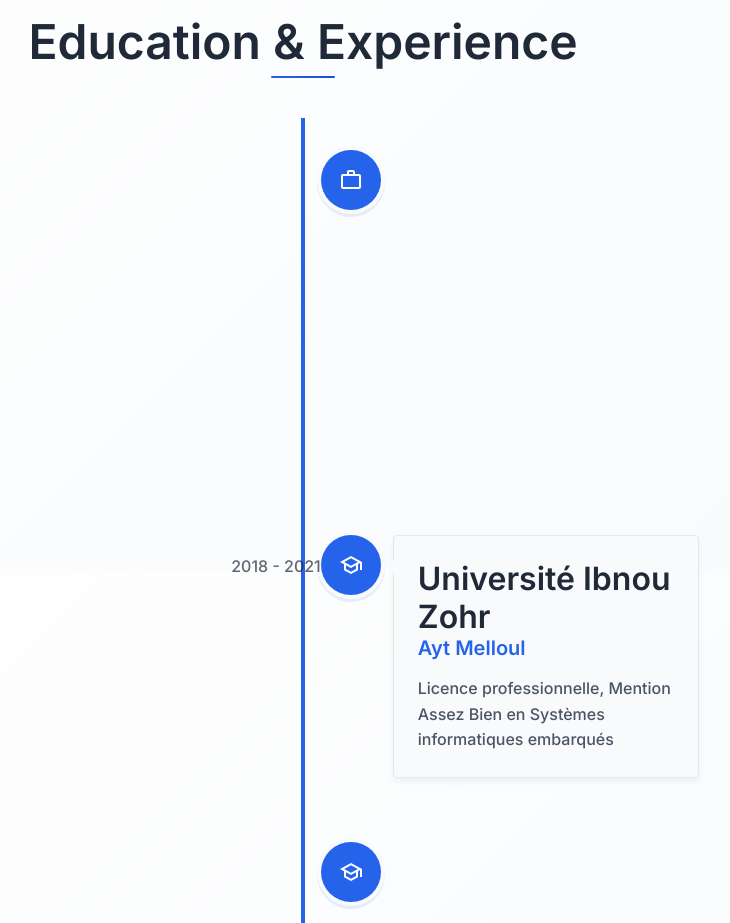
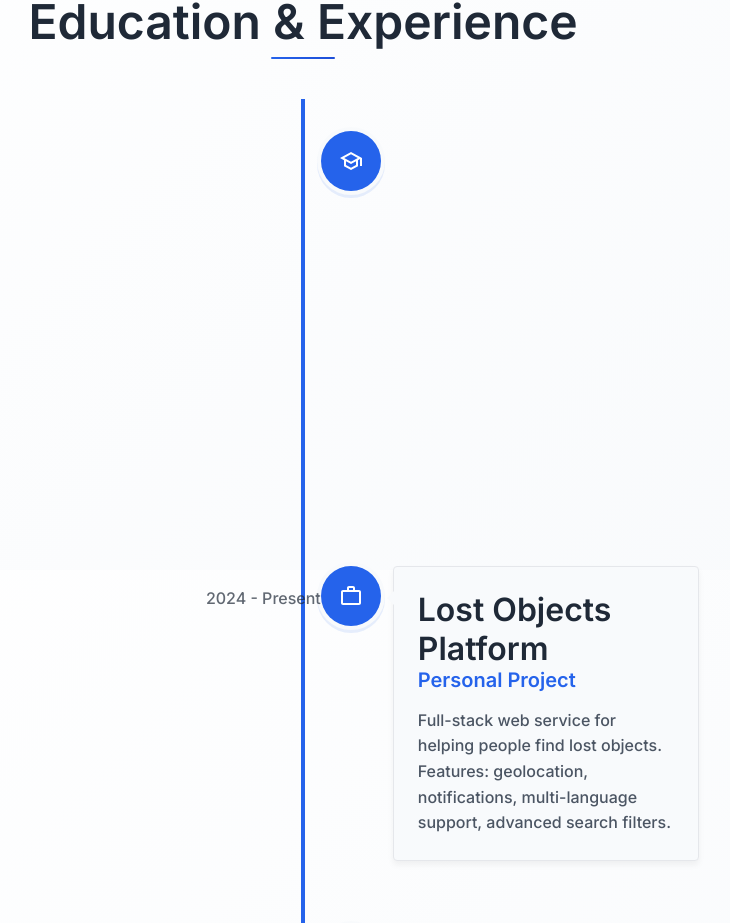
Before and after one commit to boubnacer/nacer-portfolio, a React (Create React App) app: page / in a window 1280 px wide. Shown: the part 1830-2753 px from the top of the page, without its empty margins (337-1067 px from the left). Built offline with nearby package versions, Linux system fonts and the light colour scheme.

Commit message:
Update portfolio with new information

```diff
--- a/src/components.js/Header.js
+++ b/src/components.js/Header.js
@@ -12,7 +12,7 @@
         </div>
         <div className="container header__details">
           <h1>Boubkraoui Nacer</h1>
-          <h5 className="text-light">Fullstack Web Developer</h5>
+          <h5 className="text-light">Master's Student in Embedded AI & Full-Stack Developer</h5>
           <div className="contact-cv__btns">
             <a href={Resume} className="btn" download>
               Download CV
--- a/src/data.js
+++ b/src/data.js
@@ -19,15 +19,15 @@
     id: 1,
     icon: <MdWork />,
     title: "Experience",
-    descri: "2+ months graduation project",
-    descri1: "3+ months self-training",
+    descri: "2+ months professional internship",
+    descri1: "3+ years self-training & projects",
   },
   {
     id: 2,
     icon: <GoProject />,
     title: "Projects",
-    descri: "15+ ReactJs mini projets",
-    descri1: "2+ MongoDB/ExpressJs/ReactJs/NodeJs projects",
+    descri: "5+ Full-Stack MERN applications",
+    descri1: "3+ AI/ML & RAG systems",
   },
 ];
 
@@ -116,13 +116,13 @@
     icon: <HiOutlineMail />,
     title: "Email",
     email: "boubkraoui.nacer@gmail.com",
-    link: "mailto:boubkraoui.nacer@email.com",
+    link: "mailto:boubkraoui.nacer@gmail.com",
   },
   {
     id: 2,
     icon: <ImWhatsapp />,
     title: "Whatsapp",
-    email: "+212654587065",
+    email: "+212 654-587-065",
     link: "https://api.whatsapp.com/send?phone=+212654587065",
   },
 ];
@@ -130,51 +130,111 @@
 export const timelineElements = [
   {
     id: 1,
-    title: "Entreprise AJICOD",
-    location: "Dcheira El Jihadia",
+    title: "Master in Embedded Artificial Intelligence",
+    location: "Université Ibn Zohr",
     descreption:
-      "Il s'agit d'un projet de fin d'année, dans lequel j'ai travaillé sur le front-end du Site Web qui fait la gestion des activités des écoles, En utilisant le framework VueJs.",
-    buttonText: "View Frontend projects",
-    date: "15/05/2021 - 05/07/2021",
+      "Currently pursuing Master's degree in Embedded AI, specializing in MERN stack development and AI/ML integration.",
+    buttonText: "View AI Projects",
+    date: "2024 - Present",
+    icon: "school",
+  },
+  {
+    id: 2,
+    title: "Lost Objects Platform",
+    location: "Personal Project",
+    descreption:
+      "Full-stack web service for helping people find lost objects. Features: geolocation, notifications, multi-language support, advanced search filters.",
+    buttonText: "View Project",
+    date: "2024 - Present",
     icon: "work",
   },
   {
-    id: 2,
-    title: "Université Ibnou Zohr",
-    location: " Ayt Melloul",
+    id: 3,
+    title: "RAG Web Application",
+    location: "Academic Project",
     descreption:
-      "Licence professionnelle, Mention Assez Bien en Systèmes informatiques embarqués",
-    buttonText: "View Frontend projects",
+      "Document-based Q&A application using MERN stack. Features: document upload, OpenAI API integration, contextual response generation.",
+    buttonText: "View Project",
+    date: "2024",
+    icon: "work",
+  },
+  {
+    id: 4,
+    title: "RAG Android Application",
+    location: "Academic Project",
+    descreption:
+      "Native mobile application with Java. Same RAG functionality as web version, optimized for mobile devices with intuitive UI.",
+    buttonText: "View Project",
+    date: "2024",
+    icon: "work",
+  },
+  {
+    id: 5,
+    title: "Frontend Developer Intern",
+    location: "AJICOD, Dcheira El Jihadia",
+    descreption:
+      "Developed user interface for school activity management system using Vue.js. Created reusable components and optimized performance.",
+    buttonText: "View Projects",
+    date: "May 2021 - July 2021",
+    icon: "work",
+  },
+  {
+    id: 6,
+    title: "Professional License in Embedded Systems",
+    location: "Université Ibn Zohr",
+    descreption:
+      "Professional License, Good Mention in Embedded Computer Systems",
+    buttonText: "View Academic Projects",
     date: "2018 - 2021",
     icon: "school",
   },
   {
+    id: 7,
+    title: "Baccalaureate in Physical and Chemical Sciences",
+    location: "Lycée Al Arak, Taroudant",
+    descreption:
+      "Baccalaureate, Good Mention in Physical and Chemical Sciences",
+    buttonText: "View Academic Record",
+    date: "June 2018",
+    icon: "school",
+  },
+];
+
+export const technicalSkills = [
+  {
+    id: 1,
+    title: "Full-Stack Development",
+    description: "MERN Stack (MongoDB, Express, React, Node.js), Vue.js",
+    icon: "💻"
+  },
+  {
+    id: 2,
+    title: "Frontend Technologies",
+    description: "JavaScript, React, Vue.js, TailwindCSS, HTML5, CSS3",
+    icon: "🎨"
+  },
+  {
     id: 3,
-    title: "Université Ibnou Zohr",
-    location: " Ayt Melloul",
-    descreption:
-      " DEUP, Mention Assez Bien en Systèmes informatiques embarqués",
-    buttonText: "View Frontend projects",
-    date: "2018 - 2020",
-    icon: "school",
+    title: "Backend & APIs",
+    description: "Node.js, Express, REST APIs, MongoDB, Database Design",
+    icon: "⚙️"
   },
   {
     id: 4,
-    title: "Université Ibnou Zohr",
-    location: " Ayt Melloul",
-    descreption: " Licence fondamentale en Sciences de matière physique",
-    buttonText: "View Frontend projects",
-    date: "2018 - 2019",
-    icon: "school",
+    title: "AI & Machine Learning",
+    description: "OpenAI API, RAG Systems, Document Processing, AI Integration",
+    icon: "🤖"
   },
   {
     id: 5,
-    title: "Lycée Al Arak",
-    location: "Taroudant",
-    descreption:
-      "Baccalauréat, Mention Bien en Sciences physiques et chimiques",
-    buttonText: "View Frontend projects",
-    date: "21 Juin 2018",
-    icon: "school",
+    title: "Mobile Development",
+    description: "Android Studio, Java, Native Android Development",
+    icon: "📱"
   },
+  {
+    id: 6,
+    title: "IoT & Embedded Systems",
+    description: "Arduino, ESP32, C Programming, Embedded Development",
+    icon: "🔌"
+  }
 ];
```
